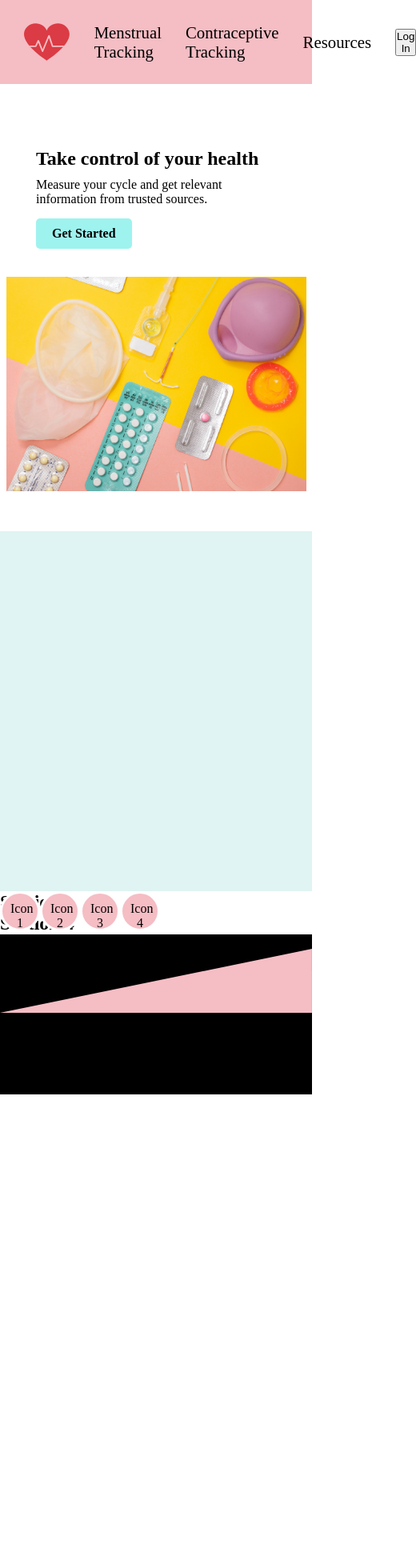
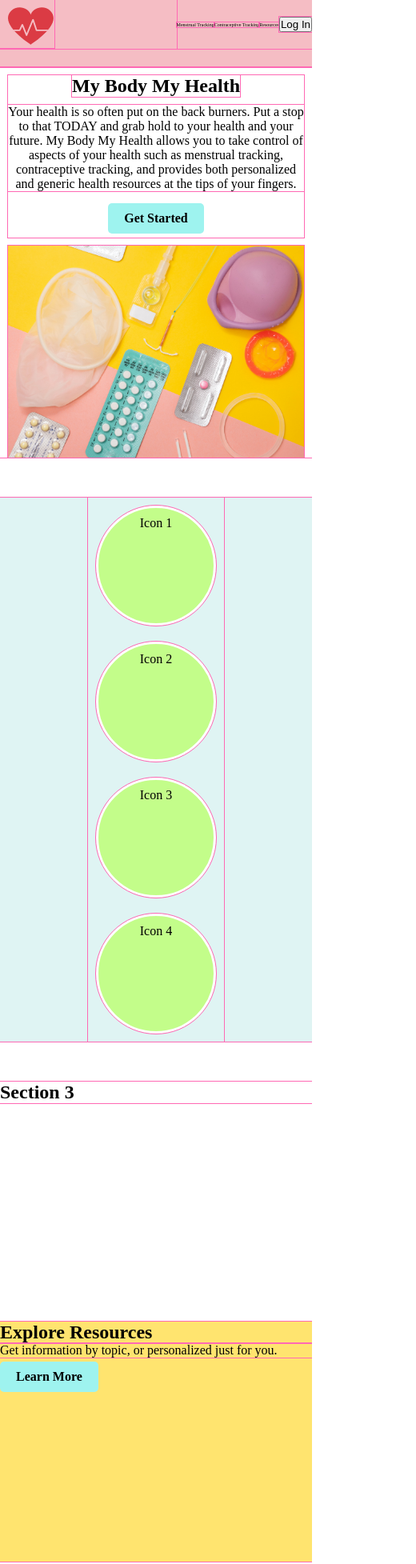
Before and after one commit to gbrogers/MyBodyMyHealth, a React (Create React App) app: page / in a window 390 px wide. Shown: the top 1955 px of the page at 80% size, 520 px wide, since content can reach past the window. Before the commit the page ends 1368 px from the top, so only its background shows below. Built offline with nearby package versions, Linux system fonts and the light colour scheme; no server answers.

Commit message:
media queries added

```diff
--- a/src/components/Footer/Footer.jsx
+++ b/src/components/Footer/Footer.jsx
@@ -1,10 +1,5 @@
 import styles from "./Footer.module.scss";
-import Triangle from "../../images/home-triangle.svg";
+
 export default function Footer() {
-  return (
-    <div className={styles.footer}>
-      Footer
-      <img src={Triangle}></img>
-    </div>
-  );
+  return <div className={styles.footer}>Footer</div>;
 }
--- a/src/components/Footer/Footer.module.scss
+++ b/src/components/Footer/Footer.module.scss
@@ -1,4 +1,4 @@
 .footer {
   height: 200px;
-  background-color: black;
+  background-color: #f5bdc4;
 }
--- a/src/components/Home/Home.jsx
+++ b/src/components/Home/Home.jsx
@@ -1,5 +1,7 @@
 import styles from "./Home.module.scss";
 import MainSectionImg from "../../images/bc-types-home.jpg";
+import Triangle from "../../images/home-triangle.svg";
+import ThreeFaces from "../../images/threefaces.jpg";
 
 export default function Home() {
   return (
@@ -8,31 +10,45 @@ export default function Home() {
         <section className={styles.sectionOne}>
           <div>
             <div>
-              <h2>Take control of your health</h2>
+              <h1>My Body My Health</h1>
               <p>
-                Measure your cycle and get relevant information from trusted
-                sources.
+                Your health is so often put on the back burners. Put a stop to
+                that TODAY and grab hold to your health and your future. My Body
+                My Health allows you to take control of aspects of your health
+                such as menstrual tracking, contraceptive tracking, and provides
+                both personalized and generic health resources at the tips of
+                your fingers.
               </p>
               <button className={styles.getStartedBtn}>Get Started</button>
             </div>
             <img src={MainSectionImg} className={styles.mainSectionImg}></img>
           </div>
         </section>
-        <section className={styles.secondSection}>
-          {/* <h2>Section 2</h2> */}
-          <div className={styles.blueSection}></div>
-          <div className={styles.circleIcons}>
-            <div>Icon 1</div>
-            <div>Icon 2</div>
-            <div>Icon 3</div>
-            <div>Icon 4</div>
+        <section className={styles.sectionTwo}>
+          <div className={styles.blueSection}>
+            {/* <h2>Section 2</h2> */}
+            <div className={styles.circleIcons}>
+              <div>Icon 1</div>
+              <div>Icon 2</div>
+              <div>Icon 3</div>
+              <div>Icon 4</div>
+            </div>
           </div>
         </section>
-        <section>
+        <section className={styles.sectionThree}>
           <h2>Section 3</h2>
         </section>
+        <section className={styles.sectionFour}>
+          <div className={styles.mustardSqr}>
+            <h2>Explore Resources</h2>
+            <p>Get information by topic, or personalized just for you.</p>
+            <button className={styles.getStartedBtn}>Learn More</button>
+          </div>
+
+          <img src={ThreeFaces}></img>
+        </section>
         <section>
-          <h2>Section 4</h2>
+          <h2>Section 5</h2>
         </section>
       </div>
     </div>
--- a/src/components/Home/Home.module.scss
+++ b/src/components/Home/Home.module.scss
@@ -1,5 +1,5 @@
 * {
-  //   outline: 1px solid hotpink;
+  outline: 1px solid hotpink;
 }
 .home {
   .getStartedBtn {
@@ -11,63 +11,213 @@
     font-weight: 700;
     margin: 5px 0;
   }
-  .sectionOne > div {
+  ///////////////////////// SECTION ONE///////////////////////////////////////////////////////
+
+  .sectionOne {
+    > div {
       display: flex;
       flex-direction: column;
       align-items: center;
       justify-content: space-evenly;
-    padding: 50px;
 
       .mainSectionImg {
-      width: 375px;
+        width: 95vw;
       }
       > div {
-      width: 300px;
-      margin: 30px;
+        width: 95vw;
+        margin: 10px;
         display: flex;
         flex-direction: column;
-      align-items: flex-start;
+        align-items: center;
+        h1,
+        p {
+          text-align: center;
+        }
         p {
           margin: 10px 0;
         }
       }
     }
+  }
 
-  section {
-    // height: 400px;
-  }
+  ///////////////////////// SECTION TWO///////////////////////////////////////////////////////
+  .sectionTwo {
+    position: relative;
+    margin: 50px 0;
+
     .blueSection {
-    height: 450px;
+      // height: 450px;
       background-color: #dff4f3;
       display: flex;
       justify-content: center;
     }
+    .circleIcons {
+      display: flex;
+      flex-direction: column;
+      justify-content: space-between;
+      div {
+        background-color: #c3fd8a;
+        border: 3px solid #fff;
+        width: 150px;
+        height: 150px;
+        border-radius: 50%;
+        text-align: center;
+        padding: 10px;
+        margin: 10px;
+      }
+    }
+  }
+  ///////////////////////// SECTION THREE///////////////////////////////////////////////////////
 
-  .secondSection {
+  .sectionThree {
+    height: 300px;
+  }
+  ///////////////////////// SECTION FOUR///////////////////////////////////////////////////////
+
+  .sectionFour {
+    display: flex;
+    flex-direction: column;
+    justify-content: space-around;
+    .mustardSqr {
+      background-color: #ffe46f;
       position: relative;
+      height: 300px;
+    }
+    // .mustardSqr::after {
+    //   // position: absolute;
+    //   content: url("../../images/home-triangle.svg");
+    //   bottom: 0;
+    //   // top: 0;
+    //   right: 0;
+    // }
+    img {
+      display: none;
+    }
+  }
+}
+////////////////////////////////// 400 MEDIA QUERY///////////////////////////////////////
+@media screen and (min-width: 400px) {
+  .home {
+    .sectionOne {
+      > div > div > p {
+        max-width: 300px;
+      }
+    }
+    .sectionTwo {
+    }
+    .sectionThree {
+    }
+    .sectionFour {
+    }
+  }
+} //end of 400 media query
+////////////////////////////////// 550 MEDIA QUERY///////////////////////////////////////
+@media screen and (min-width: 550px) {
+  .home {
+    .sectionOne {
+      > div > div > p {
+        max-width: 500px;
+      }
+    }
+    .sectionTwo {
+    }
+    .sectionThree {
+    }
+    .sectionFour {
+      display: flex;
+      flex-direction: row;
+      .mustardSqr {
+        width: 55vw;
+        display: flex;
+        flex-direction: column;
+        padding: 30px;
+        align-items: flex-start;
+        justify-content: center;
+
+        h2 {
+        }
+        p {
+          // height: 200px;
+        }
+        // align-items: center;
+        // justify-items: center;
+      }
+      img {
+        display: block;
+        height: 300px;
+        width: 45vw;
+        object-fit: cover;
+      }
+    }
+  }
+} //end of 550 media query
+////////////////////////////////// 768 MEDIA QUERY///////////////////////////////////////
+@media screen and (min-width: 768px) {
+  .home {
+    .sectionOne {
+      > div {
+        flex-direction: row;
+        align-items: center;
+        justify-content: space-evenly;
+        padding: 50px;
+        .mainSectionImg {
+          width: 40%;
+        }
+        > div {
+          width: 40%;
+          margin: 30px;
+          display: flex;
+          flex-direction: column;
+          align-items: flex-start;
+          // justify-content: center;
+          p {
+            margin: 10px 0;
+            text-align: left;
+          }
+        }
+      }
+    }
+    .sectionTwo {
+      .blueSection {
+        height: 450px;
+      }
       .circleIcons {
         position: absolute;
+        margin-top: 387.5px;
         display: flex;
-      width: 50%;
+        flex-direction: row;
+        width: 80%;
         justify-content: space-between;
         align-items: center;
 
         div {
-        background-color: #f5bdc4;
-        border: 3px solid #fff;
-        width: 50px;
-        height: 50px;
-        border-radius: 50%;
-        text-align: center;
-        padding: 10px;
+          width: 9em;
+          height: 9em;
         }
       }
     }
+    .sectionThree {
     }
-
-@media screen and (min-width: 570px) {
-  .home .sectionOne > div {
-    flex-direction: row;
-    // background-color: blue;
+    .sectionFour {
     }
   }
+} //end of 768 media query
+// .getStartedBtn {
+//   all: unset;
+//   background-color: #9ef3ef;
+//   cursor: pointer;
+//   padding: 10px 20px;
+//   border-radius: 5px;
+//   font-weight: 700;
+//   margin: 5px 0;
+// }
+// .sectionOne > div {
+//   display: flex;
+
+// }
+
+// .sectionTwo {
+//   position: relative;
+//   margin-bottom: 50px;
+
+// }
--- a/src/components/Nav/_Nav.module.scss
+++ b/src/components/Nav/_Nav.module.scss
@@ -2,14 +2,15 @@ nav {
   min-height: 10vh;
   background: #f5bdc4;
   width: 100%;
-  font-size: 1.3em;
+  // font-size: 1.3em;
+  font-size: 0.3em;
 
   .navLinks {
     display: flex;
-    justify-content: space-between;
+    // justify-content: space-between;
     align-items: center;
     list-style-type: none;
-    padding: 20px;
+    // padding: 20px;
   }
   div {
     display: flex;
@@ -24,7 +25,7 @@ nav {
     flex-grow: 2;
   }
   li {
-    margin-right: 30px;
+    // margin-right: 30px;
   }
 }
 
```
Also changed, not shown: 1 other file (tests, documents, lock files or other folders). Lines whose indentation alone changed are shown as unchanged.
